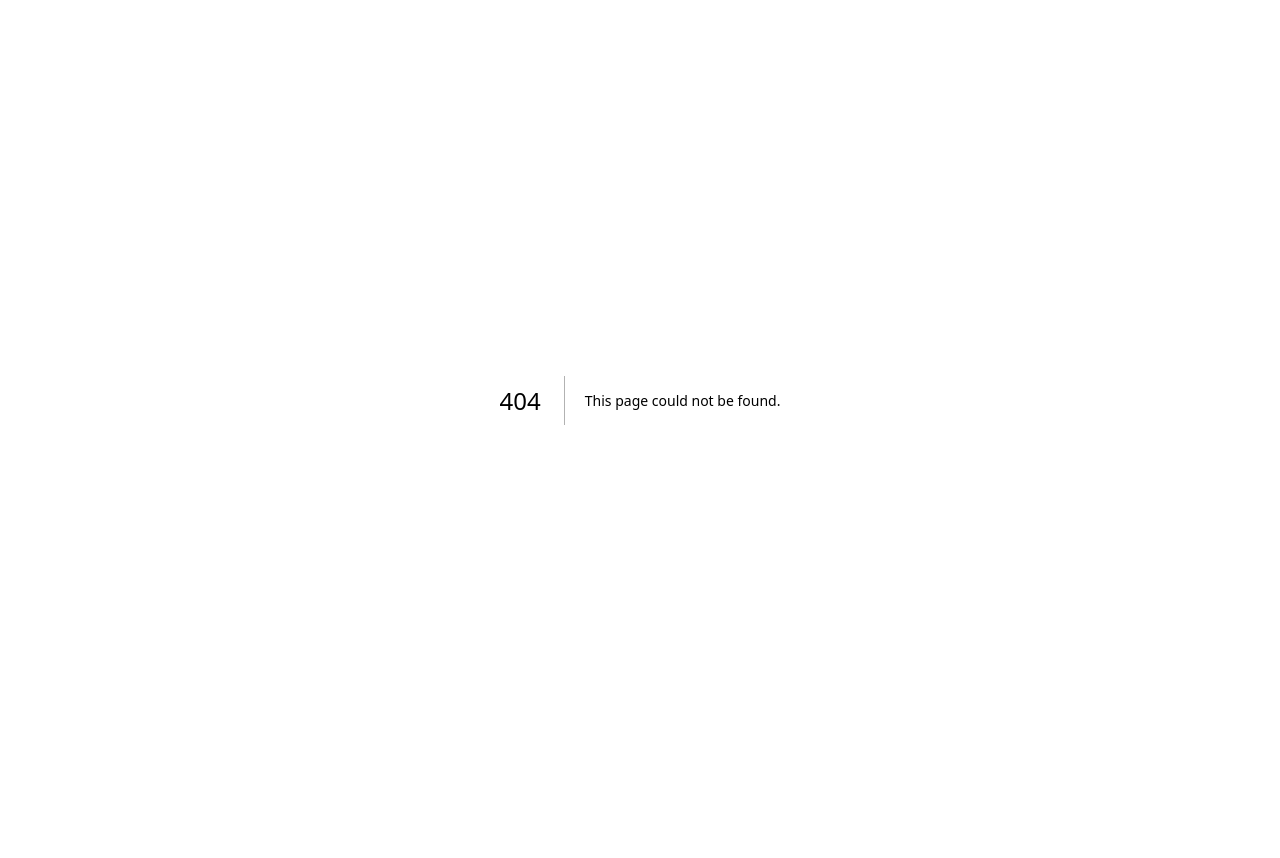
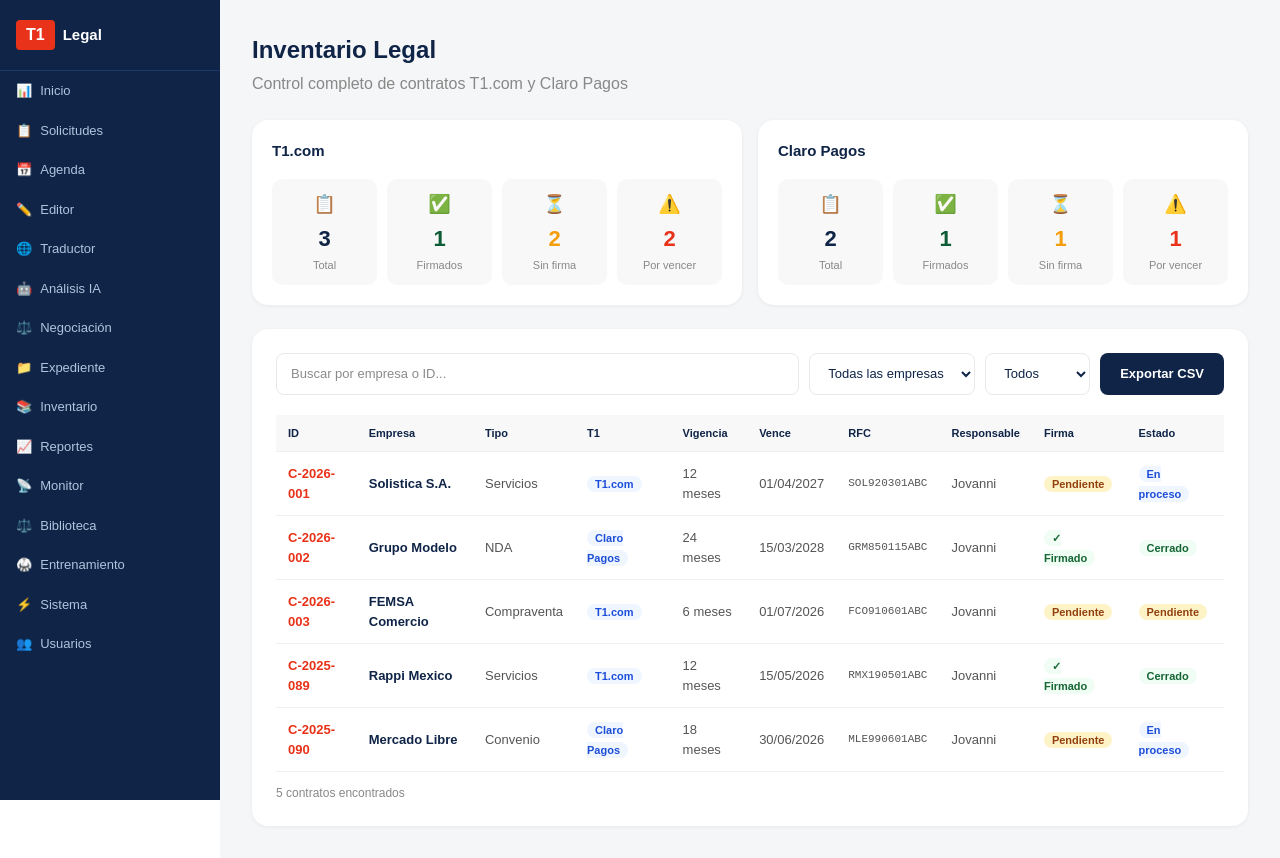
Before and after one commit to jovannipoceros-png/t1-legal, a Next.js app: page /dashboard/inventario in a window 1280 px wide. Before the commit this address had no page. Before the commit the page ends 800 px from the top, so only its background shows below. Built offline with nearby package versions, Linux system fonts and the light colour scheme.

Commit message:
feat: modulo inventario legal

```diff
--- /dev/null
+++ b/src/app/dashboard/inventario/page.tsx
@@ -0,0 +1,128 @@
+'use client'
+import { useState } from 'react'
+
+export default function Inventario() {
+  const [filtroEmpresa, setFiltroEmpresa] = useState('todas')
+  const [filtroEstado, setFiltroEstado] = useState('todos')
+  const [busqueda, setBusqueda] = useState('')
+
+  const contratos = [
+    { id:'C-2026-001', empresa:'Solistica S.A.', tipo:'Servicios', empresa_t1:'T1.com', vigencia:'12 meses', vence:'01/04/2027', rfc:'SOL920301ABC', responsable:'Jovanni', firmado:false, estado:'En proceso' },
+    { id:'C-2026-002', empresa:'Grupo Modelo', tipo:'NDA', empresa_t1:'Claro Pagos', vigencia:'24 meses', vence:'15/03/2028', rfc:'GRM850115ABC', responsable:'Jovanni', firmado:true, estado:'Cerrado' },
+    { id:'C-2026-003', empresa:'FEMSA Comercio', tipo:'Compraventa', empresa_t1:'T1.com', vigencia:'6 meses', vence:'01/07/2026', rfc:'FCO910601ABC', responsable:'Jovanni', firmado:false, estado:'Pendiente' },
+    { id:'C-2025-089', empresa:'Rappi Mexico', tipo:'Servicios', empresa_t1:'T1.com', vigencia:'12 meses', vence:'15/05/2026', rfc:'RMX190501ABC', responsable:'Jovanni', firmado:true, estado:'Cerrado' },
+    { id:'C-2025-090', empresa:'Mercado Libre', tipo:'Convenio', empresa_t1:'Claro Pagos', vigencia:'18 meses', vence:'30/06/2026', rfc:'MLE990601ABC', responsable:'Jovanni', firmado:false, estado:'En proceso' },
+  ]
+
+  const filtrados = contratos.filter(c => {
+    const matchEmpresa = filtroEmpresa==='todas' || c.empresa_t1===filtroEmpresa
+    const matchEstado = filtroEstado==='todos' || c.firmado===(filtroEstado==='firmados')
+    const matchBusqueda = c.empresa.toLowerCase().includes(busqueda.toLowerCase()) || c.id.toLowerCase().includes(busqueda.toLowerCase())
+    return matchEmpresa && matchEstado && matchBusqueda
+  })
+
+  const stats = (empresa: string) => {
+    const cts = empresa==='todas' ? contratos : contratos.filter(c => c.empresa_t1===empresa)
+    return {
+      total: cts.length,
+      firmados: cts.filter(c => c.firmado).length,
+      sinFirma: cts.filter(c => !c.firmado).length,
+      porVencer: cts.filter(c => !c.firmado && c.estado!=='Cerrado').length,
+    }
+  }
+
+  const Hero = ({ empresa }: { empresa: string }) => {
+    const s = stats(empresa)
+    return (
+      <div style={{ background:'white', borderRadius:'16px', padding:'20px', boxShadow:'0 1px 4px rgba(0,0,0,0.06)' }}>
+        <h3 style={{ color:'#0F2447', fontSize:'15px', fontWeight:700, margin:'0 0 16px' }}>{empresa}</h3>
+        <div style={{ display:'grid', gridTemplateColumns:'repeat(4,1fr)', gap:'10px' }}>
+          {[
+            { label:'Total', value:s.total, color:'#0F2447', icon:'📋' },
+            { label:'Firmados', value:s.firmados, color:'#0D5C36', icon:'✅' },
+            { label:'Sin firma', value:s.sinFirma, color:'#F59E0B', icon:'⏳' },
+            { label:'Por vencer', value:s.porVencer, color:'#E8321A', icon:'⚠️' },
+          ].map((k,i) => (
+            <div key={i} style={{ textAlign:'center', padding:'12px', background:'#F8F8F8', borderRadius:'10px' }}>
+              <p style={{ fontSize:'18px', margin:'0 0 4px' }}>{k.icon}</p>
+              <p style={{ color:k.color, fontSize:'22px', fontWeight:700, margin:'0 0 2px' }}>{k.value}</p>
+              <p style={{ color:'#888', fontSize:'11px', margin:0 }}>{k.label}</p>
+            </div>
+          ))}
+        </div>
+      </div>
+    )
+  }
+
+  return (
+    <div style={{ padding:'32px', fontFamily:'sans-serif' }}>
+      <h1 style={{ color:'#0F2447', fontSize:'24px', fontWeight:700, margin:'0 0 4px' }}>Inventario Legal</h1>
+      <p style={{ color:'#888', margin:'0 0 24px' }}>Control completo de contratos T1.com y Claro Pagos</p>
+
+      <div style={{ display:'grid', gridTemplateColumns:'1fr 1fr', gap:'16px', marginBottom:'24px' }}>
+        <Hero empresa="T1.com" />
+        <Hero empresa="Claro Pagos" />
+      </div>
+
+      <div style={{ background:'white', borderRadius:'16px', padding:'24px', boxShadow:'0 1px 4px rgba(0,0,0,0.06)' }}>
+        <div style={{ display:'flex', gap:'10px', marginBottom:'20px', flexWrap:'wrap' }}>
+          <input value={busqueda} onChange={e => setBusqueda(e.target.value)}
+            placeholder="Buscar por empresa o ID..."
+            style={{ flex:1, minWidth:'200px', padding:'10px 14px', borderRadius:'8px', border:'1.5px solid #E8E8E8', fontSize:'13px', outline:'none' }} />
+          <select value={filtroEmpresa} onChange={e => setFiltroEmpresa(e.target.value)}
+            style={{ padding:'10px 14px', borderRadius:'8px', border:'1.5px solid #E8E8E8', fontSize:'13px', outline:'none', color:'#0F2447' }}>
+            <option value="todas">Todas las empresas</option>
+            <option value="T1.com">T1.com</option>
+            <option value="Claro Pagos">Claro Pagos</option>
+          </select>
+          <select value={filtroEstado} onChange={e => setFiltroEstado(e.target.value)}
+            style={{ padding:'10px 14px', borderRadius:'8px', border:'1.5px solid #E8E8E8', fontSize:'13px', outline:'none', color:'#0F2447' }}>
+            <option value="todos">Todos</option>
+            <option value="firmados">Firmados</option>
+            <option value="sinFirma">Sin firma</option>
+          </select>
+          <button style={{ background:'#0F2447', color:'white', border:'none', padding:'10px 20px', borderRadius:'8px', fontSize:'13px', fontWeight:700, cursor:'pointer' }}>
+            Exportar CSV
+          </button>
+        </div>
+
+        <table style={{ width:'100%', borderCollapse:'collapse', fontSize:'13px' }}>
+          <thead>
+            <tr style={{ background:'#F8F8F8' }}>
+              {['ID','Empresa','Tipo','T1','Vigencia','Vence','RFC','Responsable','Firma','Estado'].map((h,i) => (
+                <th key={i} style={{ padding:'10px 12px', color:'#0F2447', fontWeight:700, textAlign:'left', fontSize:'11px', borderBottom:'1px solid #F0F0F0' }}>{h}</th>
+              ))}
+            </tr>
+          </thead>
+          <tbody>
+            {filtrados.map((c,i) => (
+              <tr key={i} style={{ borderBottom:'1px solid #F0F0F0', cursor:'pointer' }}>
+                <td style={{ padding:'12px', color:'#E8321A', fontWeight:700 }}>{c.id}</td>
+                <td style={{ padding:'12px', color:'#0F2447', fontWeight:600 }}>{c.empresa}</td>
+                <td style={{ padding:'12px', color:'#555' }}>{c.tipo}</td>
+                <td style={{ padding:'12px' }}>
+                  <span style={{ background:'#EFF6FF', color:'#1D4ED8', fontSize:'11px', fontWeight:700, padding:'2px 8px', borderRadius:'10px' }}>{c.empresa_t1}</span>
+                </td>
+                <td style={{ padding:'12px', color:'#555' }}>{c.vigencia}</td>
+                <td style={{ padding:'12px', color:'#555' }}>{c.vence}</td>
+                <td style={{ padding:'12px', color:'#555', fontFamily:'monospace', fontSize:'11px' }}>{c.rfc}</td>
+                <td style={{ padding:'12px', color:'#555' }}>{c.responsable}</td>
+                <td style={{ padding:'12px' }}>
+                  <span style={{ background:c.firmado?'#F0FDF4':'#FEF3C7', color:c.firmado?'#166534':'#92400E', fontSize:'11px', fontWeight:700, padding:'2px 8px', borderRadius:'10px' }}>
+                    {c.firmado?'✓ Firmado':'Pendiente'}
+                  </span>
+                </td>
+                <td style={{ padding:'12px' }}>
+                  <span style={{ background:c.estado==='Cerrado'?'#F0FDF4':c.estado==='En proceso'?'#EFF6FF':'#FEF3C7', color:c.estado==='Cerrado'?'#166534':c.estado==='En proceso'?'#1D4ED8':'#92400E', fontSize:'11px', fontWeight:700, padding:'2px 8px', borderRadius:'10px' }}>
+                    {c.estado}
+                  </span>
+                </td>
+              </tr>
+            ))}
+          </tbody>
+        </table>
+        <p style={{ color:'#888', fontSize:'12px', margin:'12px 0 0' }}>{filtrados.length} contratos encontrados</p>
+      </div>
+    </div>
+  )
+}
```
